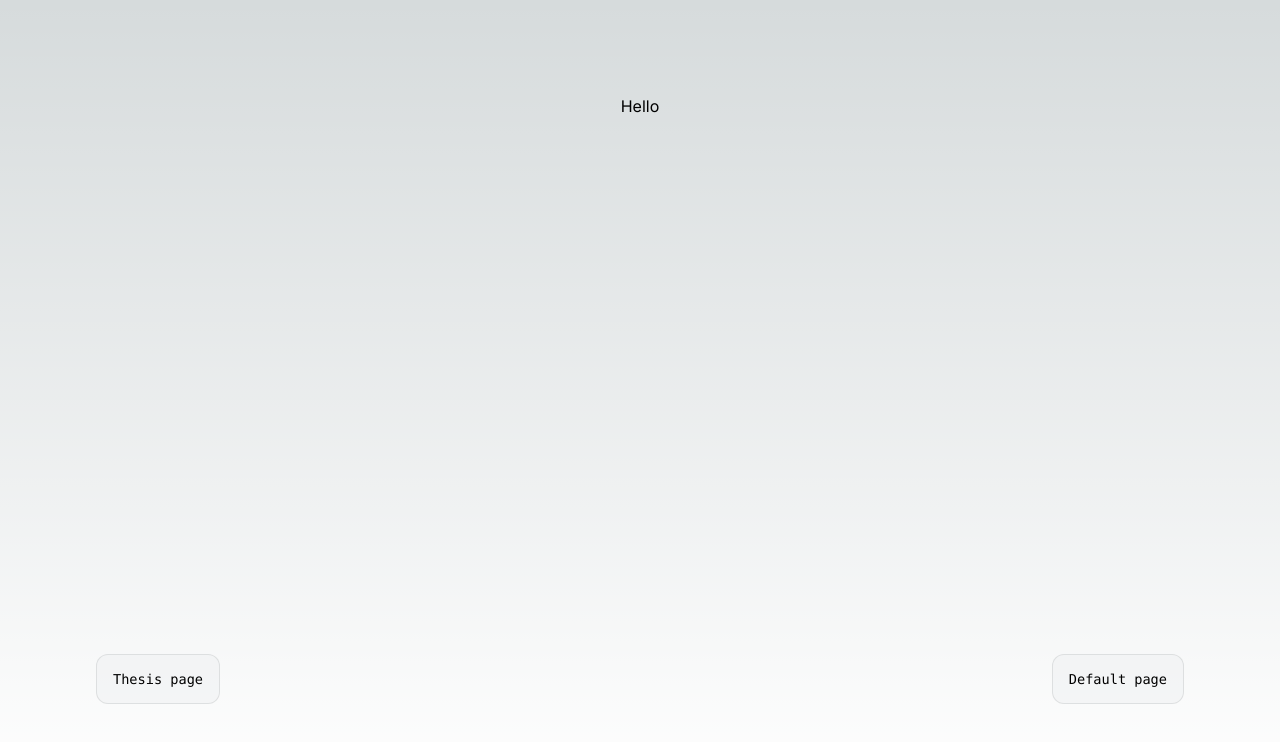
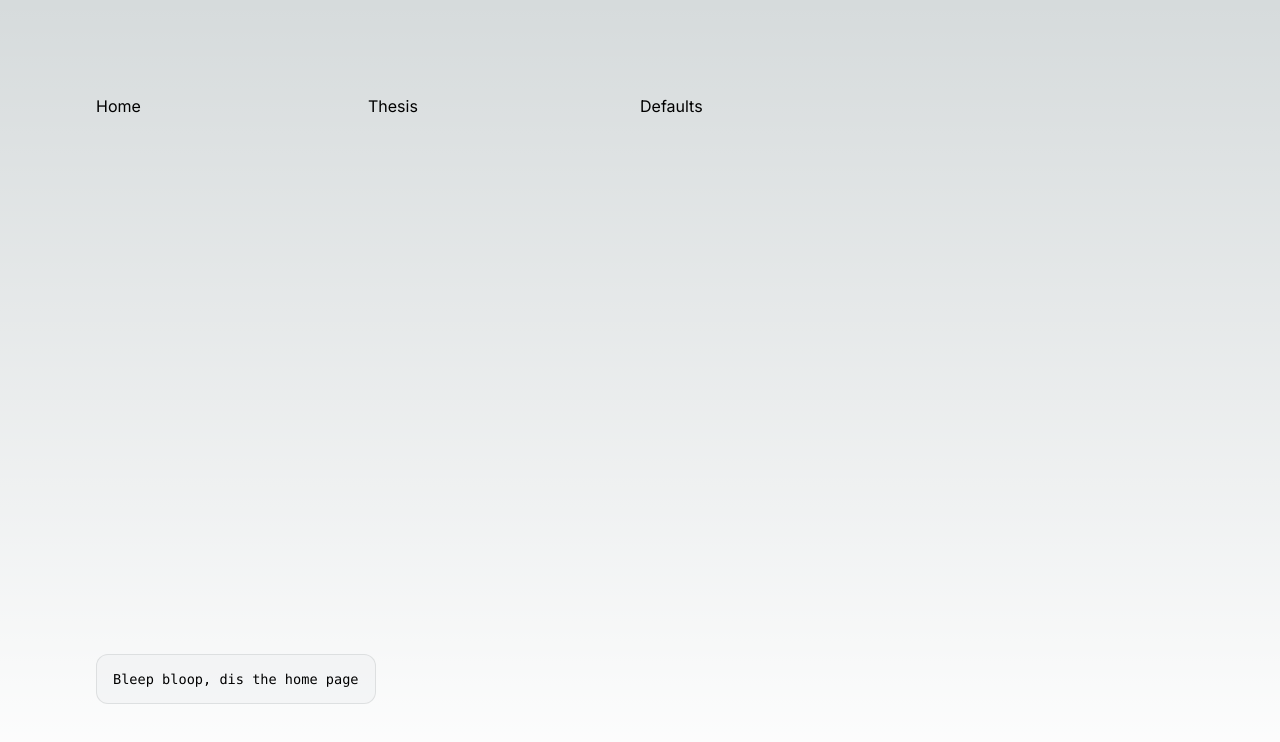
Before and after one commit to dave-woods/new-site, a Next.js app: page / in a window 1280 px wide. Shown: the top 742 px of the page. Built offline with nearby package versions, Linux system fonts and the light colour scheme.

Commit message:
Begin text creation

```diff
--- a/app/Header.tsx
+++ b/app/Header.tsx
@@ -1,5 +1,13 @@
+import Link from 'next/link'
+import styles from './page.module.css'
+
 export default function Header() {
     return (
-        <header>Hello</header>
+        <header className={styles.grid}>
+            <div><Link href="/">Home</Link></div>
+            <div><Link href="/thesis">Thesis</Link></div>
+            <div><Link href="/default-cna">Defaults</Link></div>
+
+        </header>
     )
 }
--- a/app/page.tsx
+++ b/app/page.tsx
@@ -7,8 +7,7 @@ export default function Home() {
     <main className={styles.main}>
       <Header />
       <div className={styles.description}>
-        <p><Link href="/thesis">Thesis page</Link></p>
-        <p><Link href="/default-cna">Default page</Link></p>
+        <p>Bleep bloop, dis the home page</p>
       </div>
     </main>
   )
--- a/app/thesis/page.tsx
+++ b/app/thesis/page.tsx
@@ -7,7 +7,8 @@ export default function ThesisPage() {
         <main className={styles.main}>
             <Header />
             <h1>Thesis page</h1>
-            <Link href="/">Home</Link>
+            <p>My PhD research began in 2016, and finished in 2022 (dragged out a bit due to the COVID-19 pandemic). The work revolved around creating a computational framework for semantically representing the times and events that can appear in text for the purposes of temporal annotation tooling.</p>
+            <p>More simply, can we make a computer understand what order things happened in a document.</p>
 
         </main>
     )
```
